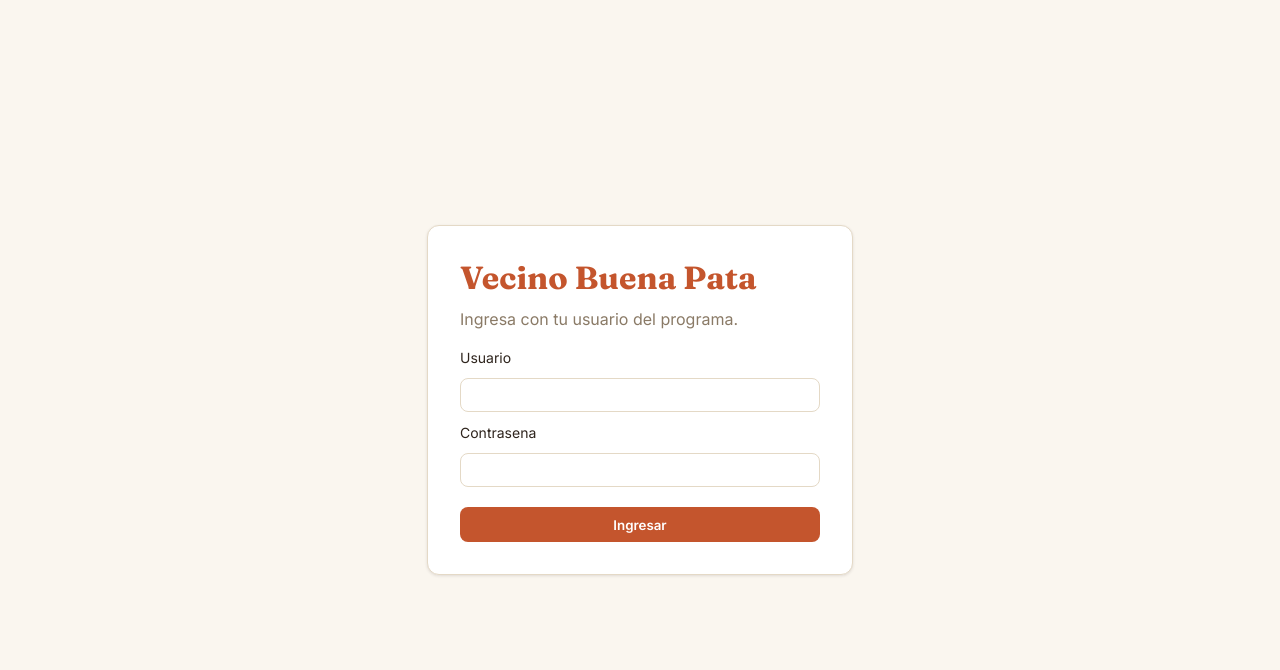
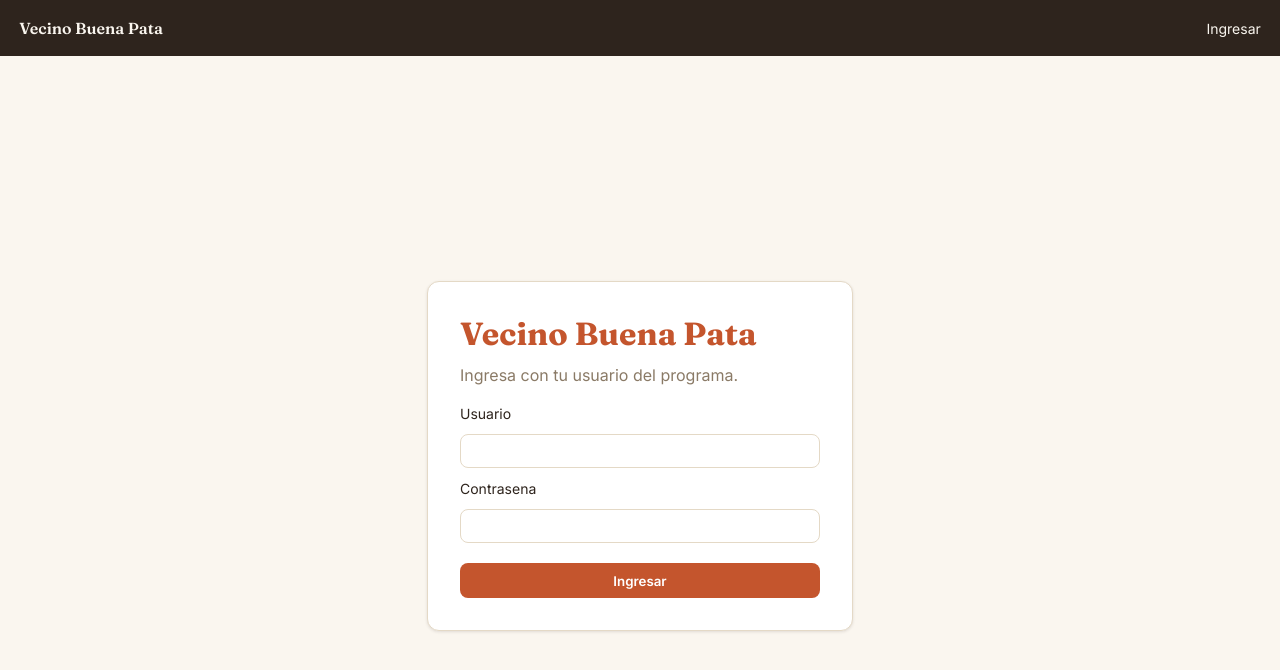
Before and after one commit to JRivera340/vecino_Buena_Pata, an Angular app in the folder frontend/: page /ingreso in a window 1280 px wide. Shown: the top 670 px of the page. Built offline with nearby package versions, Linux system fonts and the light colour scheme.

Commit message:
Publicar el mapa en la raiz y mover el mapa de gestion a /mapa

```diff
--- a/frontend/src/app/app.routes.ts
+++ b/frontend/src/app/app.routes.ts
@@ -8,14 +8,18 @@ import { InscribirAnimalComponent } from './features/animales/inscribir-animal.c
 import { BandejaFormalizacionComponent } from './features/formalizacion/bandeja-formalizacion.component';
 import { MapaComponent } from './features/mapa/mapa.component';
 import { AnimalPublicoComponent } from './features/publico/animal-publico.component';
+import { HojaVidaPublicaComponent } from './features/publico/hoja-vida-publica.component';
+import { MapaPublicoComponent } from './features/publico/mapa-publico.component';
 import { PanelIndicadoresComponent } from './features/indicadores/panel-indicadores.component';
 import { BandejaReportesComponent } from './features/reportes/bandeja-reportes.component';
 import { BandejaValidacionComponent } from './features/validacion/bandeja-validacion.component';
 
 export const routes: Routes = [
   { path: 'ingreso', component: LoginComponent },
+  { path: '', component: MapaPublicoComponent },
+  { path: 'vbp/:id', component: HojaVidaPublicaComponent },
   { path: 'v/:codigo', component: AnimalPublicoComponent },
-  { path: '', component: MapaComponent, canActivate: [authGuard] },
+  { path: 'mapa', component: MapaComponent, canActivate: [authGuard] },
   {
     path: 'animales/inscribir',
     component: InscribirAnimalComponent,
--- a/frontend/src/app/core/auth/login/login.component.ts
+++ b/frontend/src/app/core/auth/login/login.component.ts
@@ -28,7 +28,7 @@ export class LoginComponent {
     this.auth.iniciarSesion(this.username(), this.password()).subscribe({
       next: () => {
         this.cargando.set(false);
-        this.router.navigate(['/']);
+        this.router.navigate(['/mapa']);
       },
       error: () => {
         this.cargando.set(false);
--- a/frontend/src/app/core/auth/rol.guard.ts
+++ b/frontend/src/app/core/auth/rol.guard.ts
@@ -15,7 +15,7 @@ export function crearGuardDeRol(...roles: RolUsuario[]): CanActivateFn {
       return false;
     }
     if (!roles.includes(sesion.rol as RolUsuario)) {
-      router.navigate(['/']);
+      router.navigate(['/mapa']);
       return false;
     }
     return true;
--- a/frontend/src/app/features/animales/inscribir-animal.component.ts
+++ b/frontend/src/app/features/animales/inscribir-animal.component.ts
@@ -108,6 +108,6 @@ export class InscribirAnimalComponent {
   }
 
   volverAlMapa(): void {
-    this.router.navigate(['/']);
+    this.router.navigate(['/mapa']);
   }
 }
--- a/frontend/src/app/shared/encabezado/encabezado.component.html
+++ b/frontend/src/app/shared/encabezado/encabezado.component.html
@@ -1,8 +1,8 @@
 @if (auth.estaAutenticado()) {
   <header class="encabezado">
-    <a routerLink="/" class="marca">Vecino Buena Pata</a>
+    <a routerLink="/mapa" class="marca">Vecino Buena Pata</a>
     <nav>
-      <a routerLink="/">Mapa</a>
+      <a routerLink="/mapa">Mapa</a>
       @if (auth.sesionActual()?.rol !== 'UNIDAD_ESPECIAL') {
         <a routerLink="/animales/inscribir">Inscribir</a>
       }
@@ -20,4 +20,11 @@
       <button type="button" (click)="salir()">Salir</button>
     </div>
   </header>
+} @else {
+  <header class="encabezado encabezado--publico">
+    <a routerLink="/" class="marca">Vecino Buena Pata</a>
+    <nav>
+      <a routerLink="/ingreso">Ingresar</a>
+    </nav>
+  </header>
 }
--- a/frontend/src/app/shared/encabezado/encabezado.component.scss
+++ b/frontend/src/app/shared/encabezado/encabezado.component.scss
@@ -33,6 +33,10 @@
     }
   }
 
+  &--publico nav {
+    justify-content: flex-end;
+  }
+
   .usuario {
     display: flex;
     align-items: center;
```
